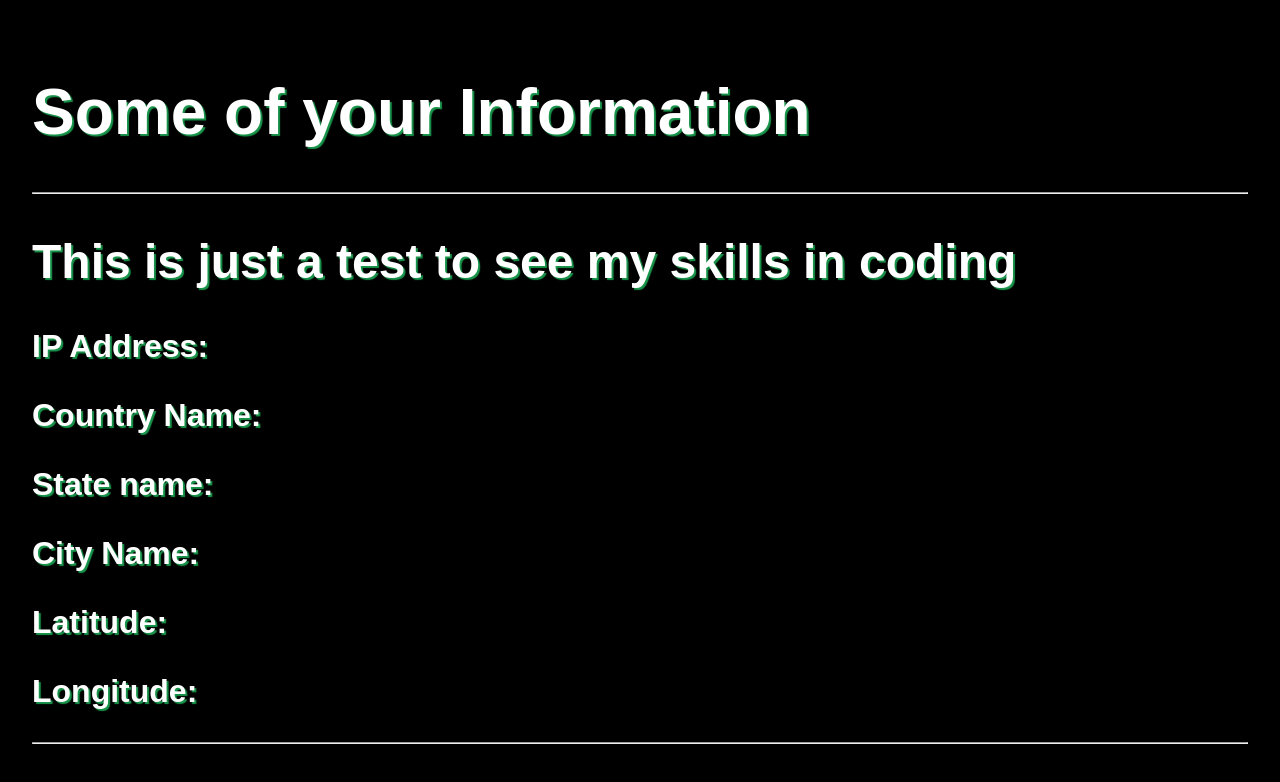
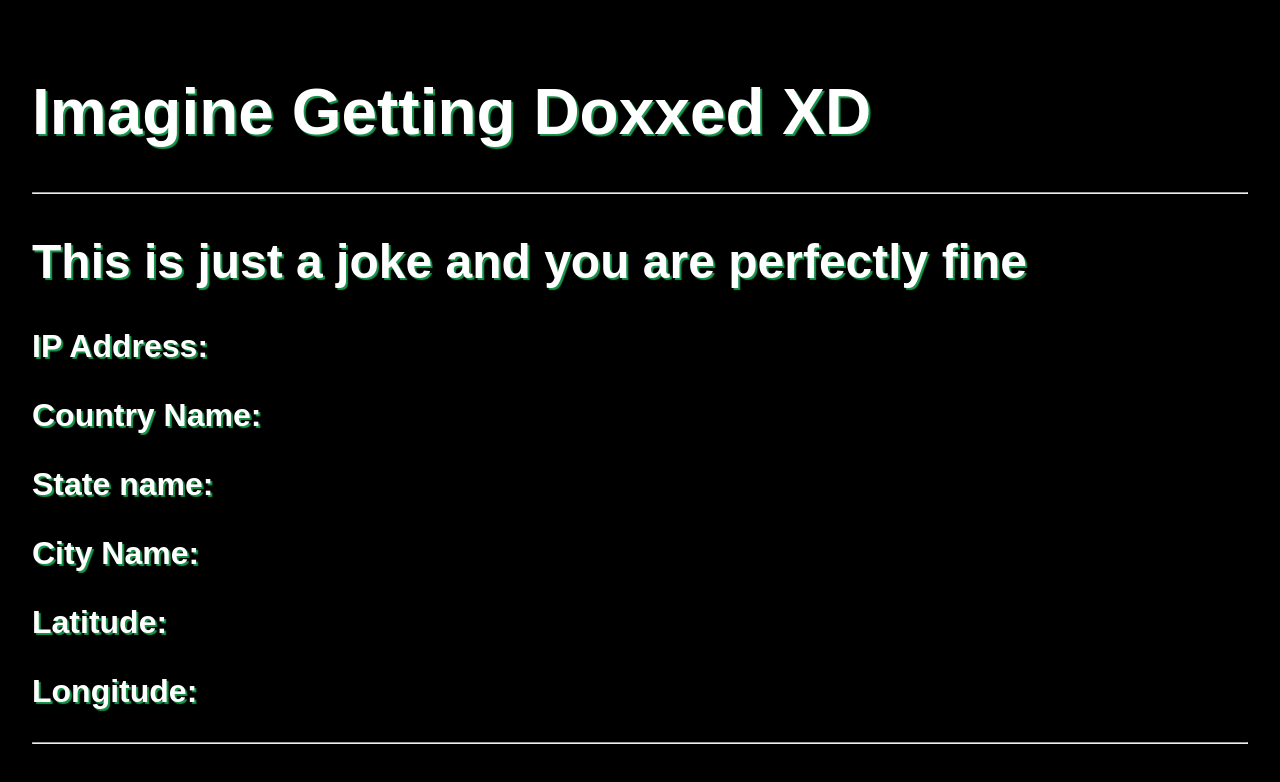
Before and after one commit to mdschl/Ip-, a plain HTML site: page index.html in a window 1280 px wide. Drawn offline with nearby package versions, Linux system fonts and the light colour scheme; no server answers.

Commit message:
Update index.html

```diff
--- a/index.html
+++ b/index.html
@@ -23,9 +23,10 @@
     <meta name="viewport" content="width=device-width, initial-scale=1.0">
 </head>
 <body>
-    <h1>Some of your Information</h1>
+    <h1>Imagine Getting Doxxed XD</h1>
     <hr>
-    <h2>This is just a test to see my skills in coding</h2>
+    <h2>This is just a joke and you are perfectly fine</h2>
+
     <p><strong>IP Address:</strong> <span id="ip_address"></span></p>
     <p><strong>Country Name:</strong> <span id="country_name"></span></p>
     <p><strong>State name:</strong> <span id="region_name"></span></p>
```
